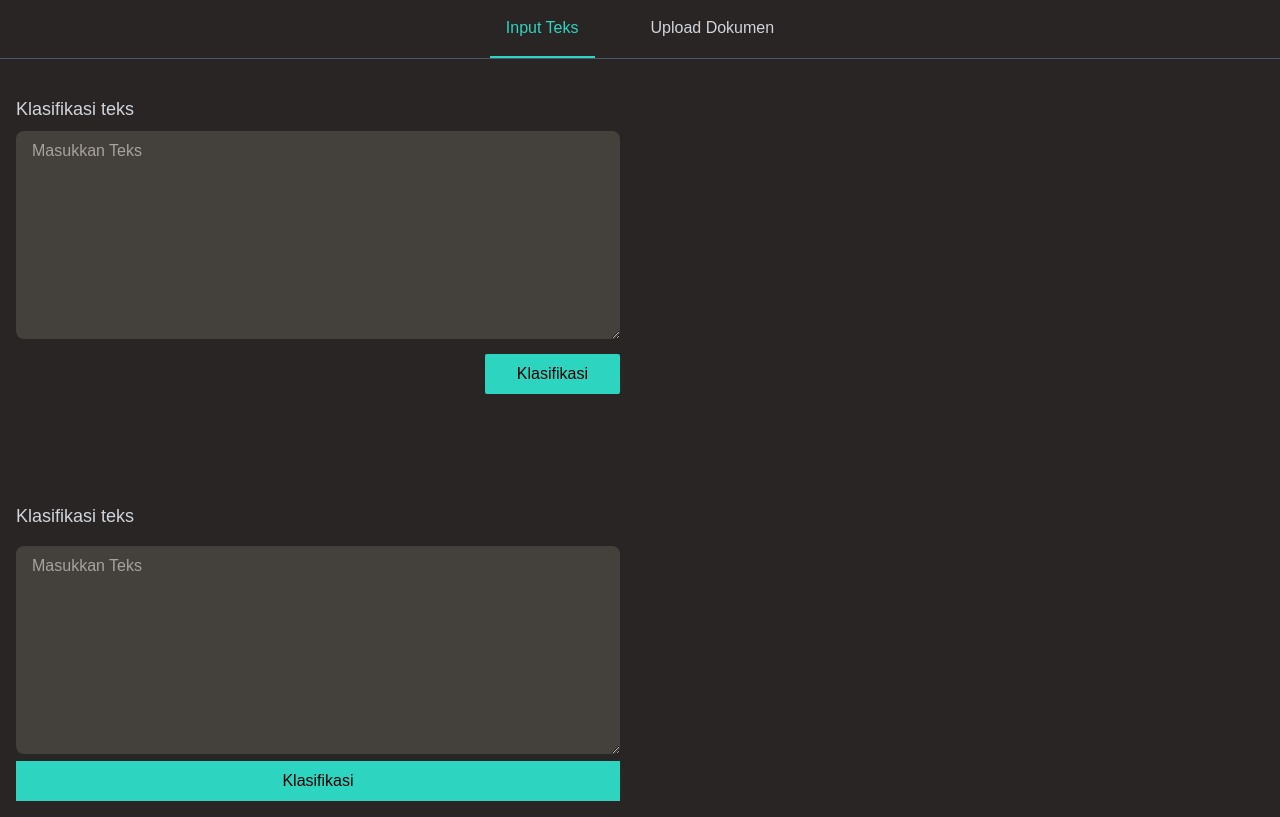
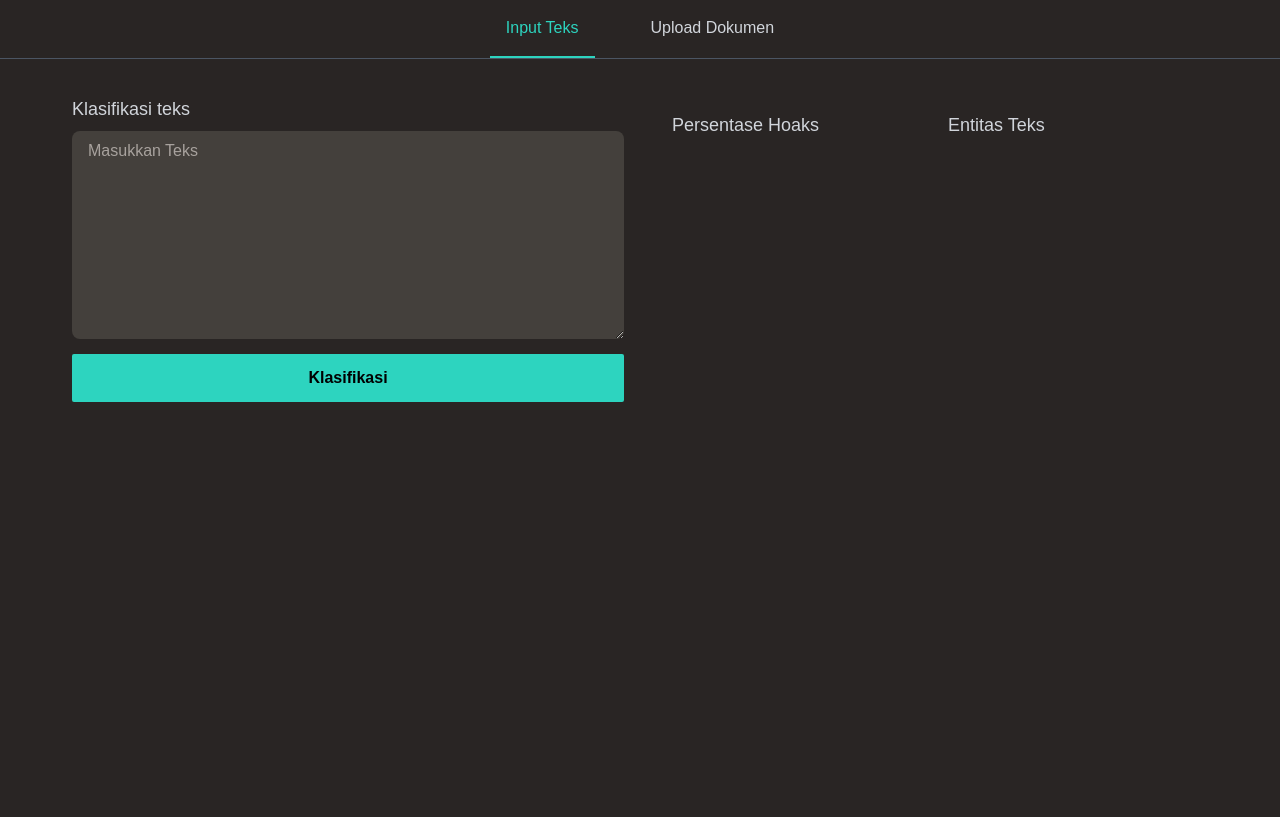
Before and after one commit to mfadilk22/hovic-indo, a Flask app: page / in a window 1280 px wide. Shown: the part 232-1049 px from the top of the page. After the commit the page ends 634 px from the top, so only its background shows below. Run offline with Flask 2, Linux system fonts and the light colour scheme.

Commit message:
Playing around with klasifikasi teks layout

```diff
--- a/static/css/main.css
+++ b/static/css/main.css
@@ -560,20 +560,21 @@ video {
   margin-right: 2rem;
 }
 
+.mx-auto {
+  margin-left: auto;
+  margin-right: auto;
+}
+
 .mt-4 {
   margin-top: 1rem;
-}
-
-.mt-10 {
-  margin-top: 2.5rem;
 }
 
 .mt-5 {
   margin-top: 1.25rem;
 }
 
-.block {
-  display: block;
+.mt-2 {
+  margin-top: 0.5rem;
 }
 
 .inline-block {
@@ -592,8 +593,8 @@ video {
   width: 60%;
 }
 
-.w-4 {
-  width: 1rem;
+.w-full {
+  width: 100%;
 }
 
 .w-fit {
@@ -606,8 +607,28 @@ video {
   width: 50%;
 }
 
-.w-full {
-  width: 100%;
+.w-2\/5 {
+  width: 40%;
+}
+
+.w-4\/5 {
+  width: 80%;
+}
+
+.w-96 {
+  width: 24rem;
+}
+
+.w-max {
+  width: -webkit-max-content;
+  width: -moz-max-content;
+  width: max-content;
+}
+
+.min-w-max {
+  min-width: -webkit-max-content;
+  min-width: -moz-max-content;
+  min-width: max-content;
 }
 
 .flex-col {
@@ -618,6 +639,10 @@ video {
   flex-wrap: wrap;
 }
 
+.items-start {
+  align-items: flex-start;
+}
+
 .items-center {
   align-items: center;
 }
@@ -626,32 +651,44 @@ video {
   justify-content: center;
 }
 
+.justify-between {
+  justify-content: space-between;
+}
+
+.justify-around {
+  justify-content: space-around;
+}
+
+.justify-evenly {
+  justify-content: space-evenly;
+}
+
 .gap-10 {
   gap: 2.5rem;
+}
+
+.gap-2 {
+  gap: 0.5rem;
 }
 
 .gap-4 {
   gap: 1rem;
 }
 
-.gap-2 {
-  gap: 0.5rem;
+.self-end {
+  align-self: flex-end;
 }
 
-.self-end {
-  align-self: flex-end;
+.rounded-lg {
+  border-radius: 0.5rem;
 }
 
 .rounded-sm {
   border-radius: 0.125rem;
 }
 
-.rounded-lg {
-  border-radius: 0.5rem;
-}
-
-.rounded-md {
-  border-radius: 0.375rem;
+.rounded-full {
+  border-radius: 9999px;
 }
 
 .rounded-t-lg {
@@ -726,28 +753,29 @@ video {
   padding-bottom: 1rem;
 }
 
-.py-6 {
-  padding-top: 1.5rem;
-  padding-bottom: 1.5rem;
-}
-
-.px-2 {
-  padding-left: 0.5rem;
-  padding-right: 0.5rem;
-}
-
-.px-6 {
-  padding-left: 1.5rem;
-  padding-right: 1.5rem;
-}
-
 .px-8 {
   padding-left: 2rem;
   padding-right: 2rem;
 }
 
-.pt-6 {
-  padding-top: 1.5rem;
+.py-3 {
+  padding-top: 0.75rem;
+  padding-bottom: 0.75rem;
+}
+
+.px-10 {
+  padding-left: 2.5rem;
+  padding-right: 2.5rem;
+}
+
+.px-32 {
+  padding-left: 8rem;
+  padding-right: 8rem;
+}
+
+.px-14 {
+  padding-left: 3.5rem;
+  padding-right: 3.5rem;
 }
 
 .text-center {
--- a/templates/index.html
+++ b/templates/index.html
@@ -10,8 +10,8 @@
 <body class = "bg-stone-800">
 
     <header class="px-4 mx-8">
-        <section class="py-8 px-4 mt-4 flex flex-col items-center">
-            <p class="font-bold text-5xl w-auto py-2 text-purple-50 tracking-wide">Cek Tingkat Hoaks Berita Vaksin Covid-19</p>
+        <section class="py-8 px-4 mt-4 flex flex-col flex-wrap items-center">
+            <p class="font-bold text-5xl w-auto py-2 text-purple-50 tracking-wide text-center">Cek Tingkat Hoaks Berita Vaksin Covid-19</p>
             <p class="text-lg text-gray-300 py-4 w-3/5 text-center">Apakah berita yang kamu terima terdapat unsur hoaks di dalamnya? Hati-hati sebelum menyebar berita ke keluarga, teman, atau kolegamu</p>
         </section>
     </header>
@@ -27,21 +27,22 @@
         </ul>
     </section>
 
-    <section class="flex items-center flex-wrap gap-10">
-        <div class="flex flex-col gap-2 mt-5 px-4 py-4">
+    <section class="flex flex-wrap mt-5 items-start justify-center px-14">
+        <div class="flex flex-col px-4 py-4 w-1/2">
             <p class="text-lg text-gray-300">Klasifikasi teks</p>
-            <form action="">
-                <textarea class="bg-stone-700 rounded-lg placeholder-stone-400 px-4 py-2 w-full" name="" id="" cols="60" rows="8" placeholder="Masukkan Teks" maxlength="144"></textarea>
+            <form action="" class="mt-2">
+                <textarea class="bg-stone-700 rounded-lg placeholder-stone-400 px-4 py-2 w-full" name="" id="" rows="8" placeholder="Masukkan Teks" maxlength="144"></textarea>
+                <button class="font-bold bg-teal-400 px-8 py-3 mt-2 w-full rounded-sm">Klasifikasi</button>
             </form>
-            <button class="bg-teal-400 px-8 py-2 w-fit rounded-sm self-end">Klasifikasi</button>
         </div>
 
-        <div class="flex flex-col mt-5 px-4 py-4">
-            <p class="text-lg text-gray-300 py-4">Klasifikasi teks</p>
-            <form action="">
-                <textarea class="bg-stone-700 rounded-lg placeholder-stone-400 px-4 py-2" name="" id="" cols="60" rows="8" placeholder="Masukkan Teks" maxlength="144"></textarea>
-            </form>
-            <button class="bg-teal-400 px-4 py-2">Klasifikasi</button>
+        <div class="flex px-4 py-4 w-1/2">
+            <div class="w-1/2">
+                <p class="text-lg text-gray-300 py-4 px-4">Persentase Hoaks</p>
+            </div>
+            <div class="w-1/2">
+                <p class="text-lg text-gray-300 py-4 px-4">Entitas Teks</p>
+            </div>
         </div>
     </section>
 
```
Also changed, not shown: other parts of static/css/main.css (+0 -40 lines).
